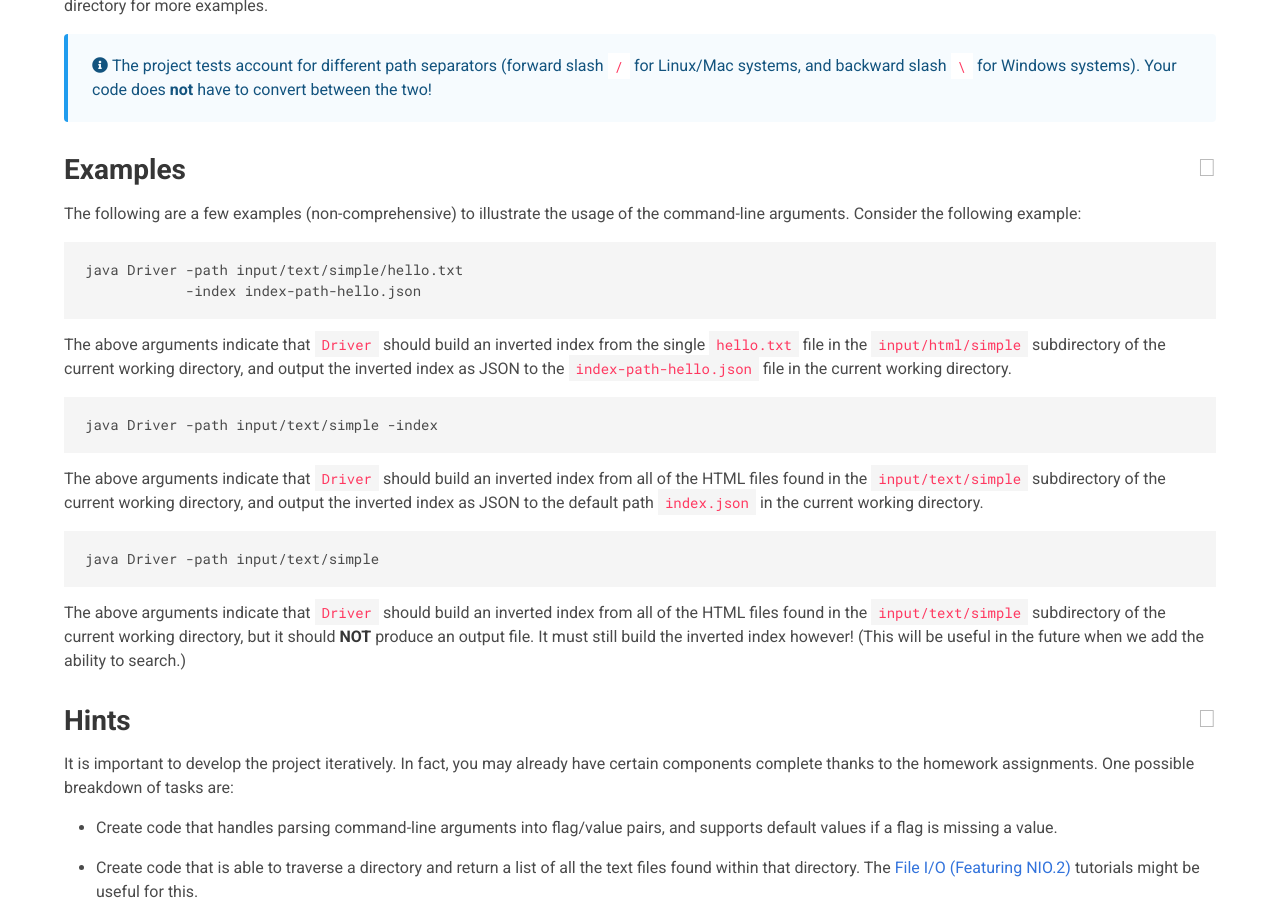
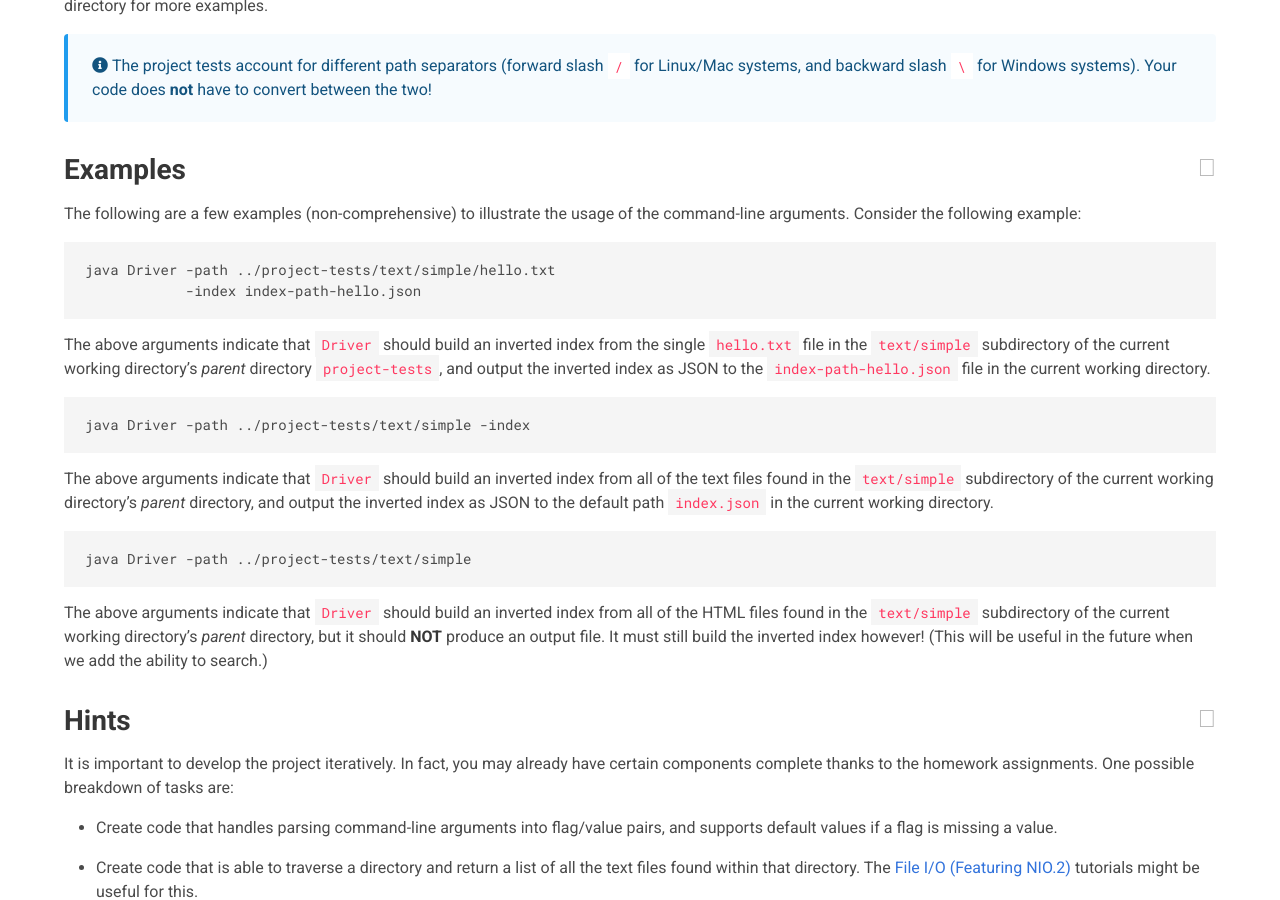
Before and after one commit to usf-cs212-fall2018/usf-cs212-fall2018.github.io, a Jekyll site: the page built from _posts/2018-08-27-project-1.md, in a window 1280 px wide and 900 px high, scrolled down 2491 px. Built offline with Jekyll 4.4.1, drawn with Linux system fonts in a browser that asks for light colours; nearby versions of some CDN libraries.

Commit message:
Fixing paths.

````diff
--- a/_posts/2018-08-27-project-1.md
+++ b/_posts/2018-08-27-project-1.md
@@ -108,23 +108,23 @@
 The following are a few examples (non-comprehensive) to illustrate the usage of the command-line arguments. Consider the following example:
 
 ```
-java Driver -path input/text/simple/hello.txt
+java Driver -path ../project-tests/text/simple/hello.txt
             -index index-path-hello.json
 ```
 
-The above arguments indicate that `Driver` should build an inverted index from the single `hello.txt` file in the `input/html/simple` subdirectory of the current working directory, and output the inverted index as JSON to the `index-path-hello.json` file in the current working directory.
+The above arguments indicate that `Driver` should build an inverted index from the single `hello.txt` file in the `text/simple` subdirectory of the current working directory's *parent* directory `project-tests`, and output the inverted index as JSON to the `index-path-hello.json` file in the current working directory.
 
 ```
-java Driver -path input/text/simple -index
+java Driver -path ../project-tests/text/simple -index
 ```
 
-The above arguments indicate that `Driver` should build an inverted index from all of the HTML files found in the `input/text/simple` subdirectory of the current working directory, and output the inverted index as JSON to the default path `index.json` in the current working directory.
+The above arguments indicate that `Driver` should build an inverted index from all of the text files found in the `text/simple` subdirectory of the current working directory's *parent* directory, and output the inverted index as JSON to the default path `index.json` in the current working directory.
 
 ```
-java Driver -path input/text/simple
+java Driver -path ../project-tests/text/simple
 ```
 
-The above arguments indicate that `Driver` should build an inverted index from all of the HTML files found in the `input/text/simple` subdirectory of the current working directory, but it should **NOT** produce an output file. It must still build the inverted index however! (This will be useful in the future when we add the ability to search.)
+The above arguments indicate that `Driver` should build an inverted index from all of the HTML files found in the `text/simple` subdirectory of the current working directory's *parent* directory, but it should **NOT** produce an output file. It must still build the inverted index however! (This will be useful in the future when we add the ability to search.)
 
 {% include section.html level="h2" name="Hints" %}
 
````
